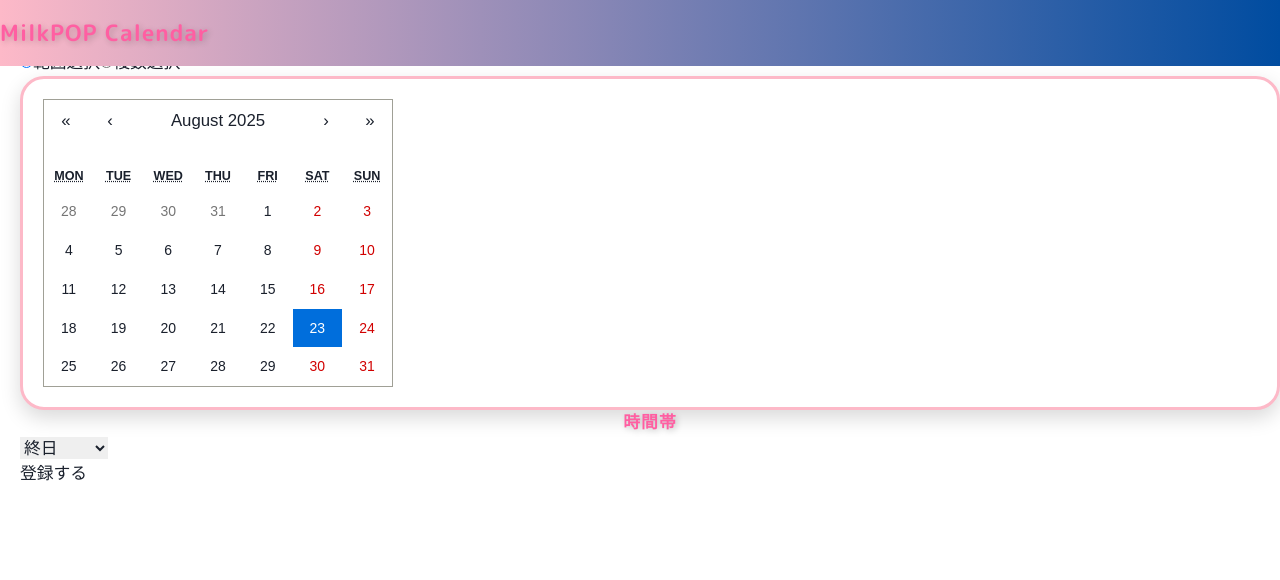
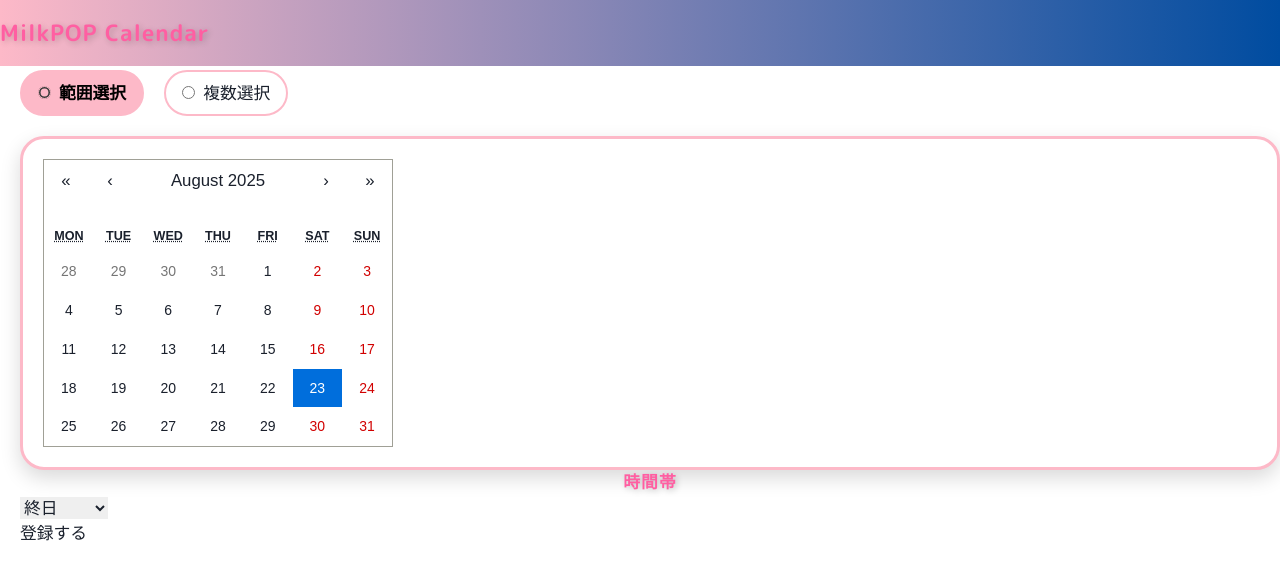
Before and after one commit to kuzyoumike0/milkpop-calendarapp, a React app in the folder frontend/: page /register in a window 1280 px wide. Shown: the top 580 px of the page. Built offline with nearby package versions, Linux system fonts and the light colour scheme; a web font is replaced by a local one.

Commit message:
Update RegisterPage.jsx

```diff
--- a/frontend/src/components/RegisterPage.jsx
+++ b/frontend/src/components/RegisterPage.jsx
@@ -60,28 +60,35 @@ const RegisterPage = () => {
         {/* ===== ラジオボタンエリア ===== */}
         <div className="mb-8">
           <h2 className="text-xl font-semibold text-[#004CA0] mb-3">選択方法</h2>
-          <div className="flex gap-6">
-            <label className="cursor-pointer flex items-center space-x-2 bg-[#FDB9C8] px-4 py-2 rounded-full shadow hover:bg-[#004CA0] hover:text-white transition">
+          <div className="radio-group">
+            <label
+              className={`radio-label ${
+                selectionMode === "range" ? "radio-active" : ""
+              }`}
+            >
               <input
                 type="radio"
                 name="selectionMode"
                 value="range"
                 checked={selectionMode === "range"}
                 onChange={() => setSelectionMode("range")}
-                className="hidden"
               />
-              <span className="font-semibold">範囲選択</span>
+              <span>範囲選択</span>
             </label>
-            <label className="cursor-pointer flex items-center space-x-2 bg-[#FDB9C8] px-4 py-2 rounded-full shadow hover:bg-[#004CA0] hover:text-white transition">
+
+            <label
+              className={`radio-label ${
+                selectionMode === "multiple" ? "radio-active" : ""
+              }`}
+            >
               <input
                 type="radio"
                 name="selectionMode"
                 value="multiple"
                 checked={selectionMode === "multiple"}
                 onChange={() => setSelectionMode("multiple")}
-                className="hidden"
               />
-              <span className="font-semibold">複数選択</span>
+              <span>複数選択</span>
             </label>
           </div>
         </div>
@@ -95,7 +102,7 @@ const RegisterPage = () => {
           />
         </div>
 
-        {/* 時間帯選択 */}
+        {/* ===== 時間帯選択 ===== */}
         <div className="mb-8">
           <h2 className="text-xl font-semibold text-[#004CA0] mb-3">時間帯</h2>
           <select
```
